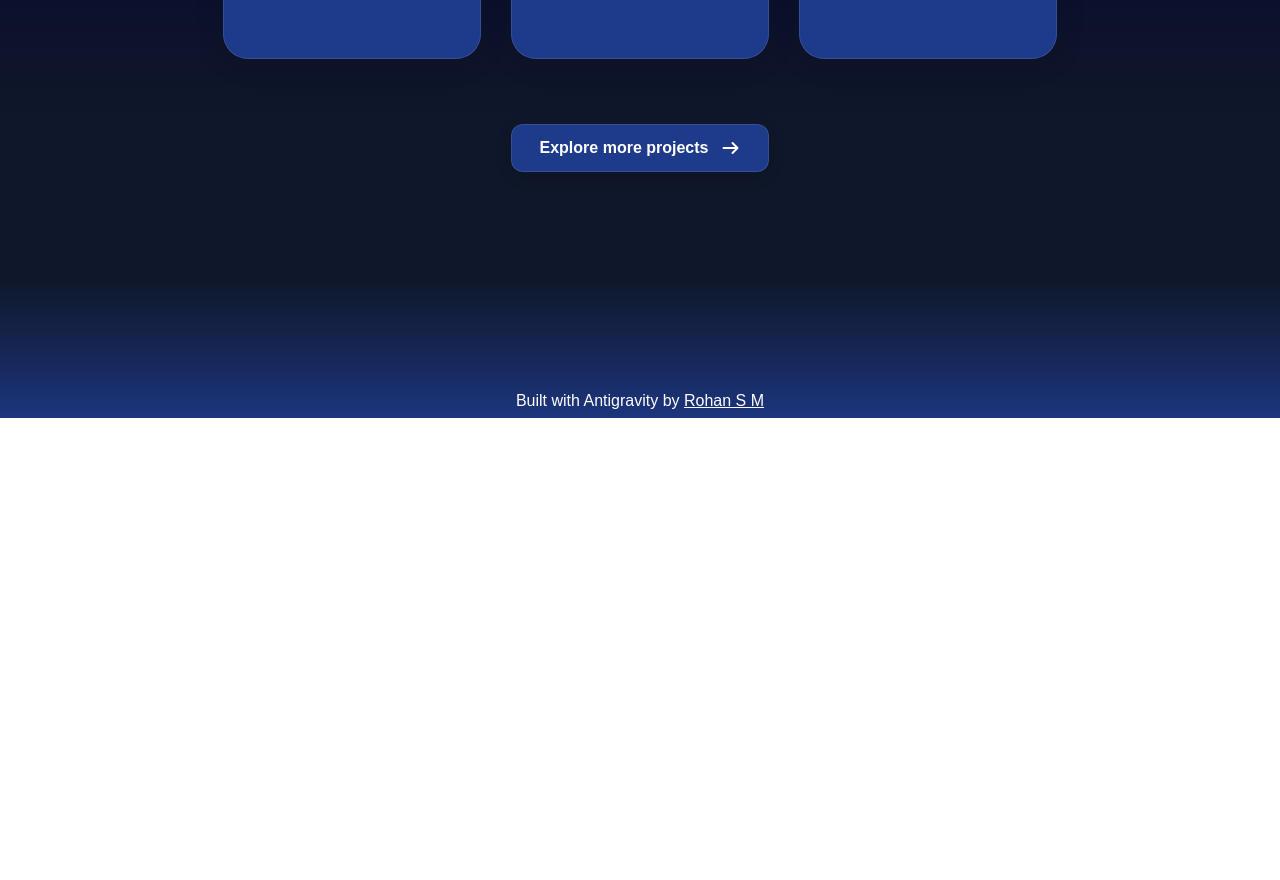
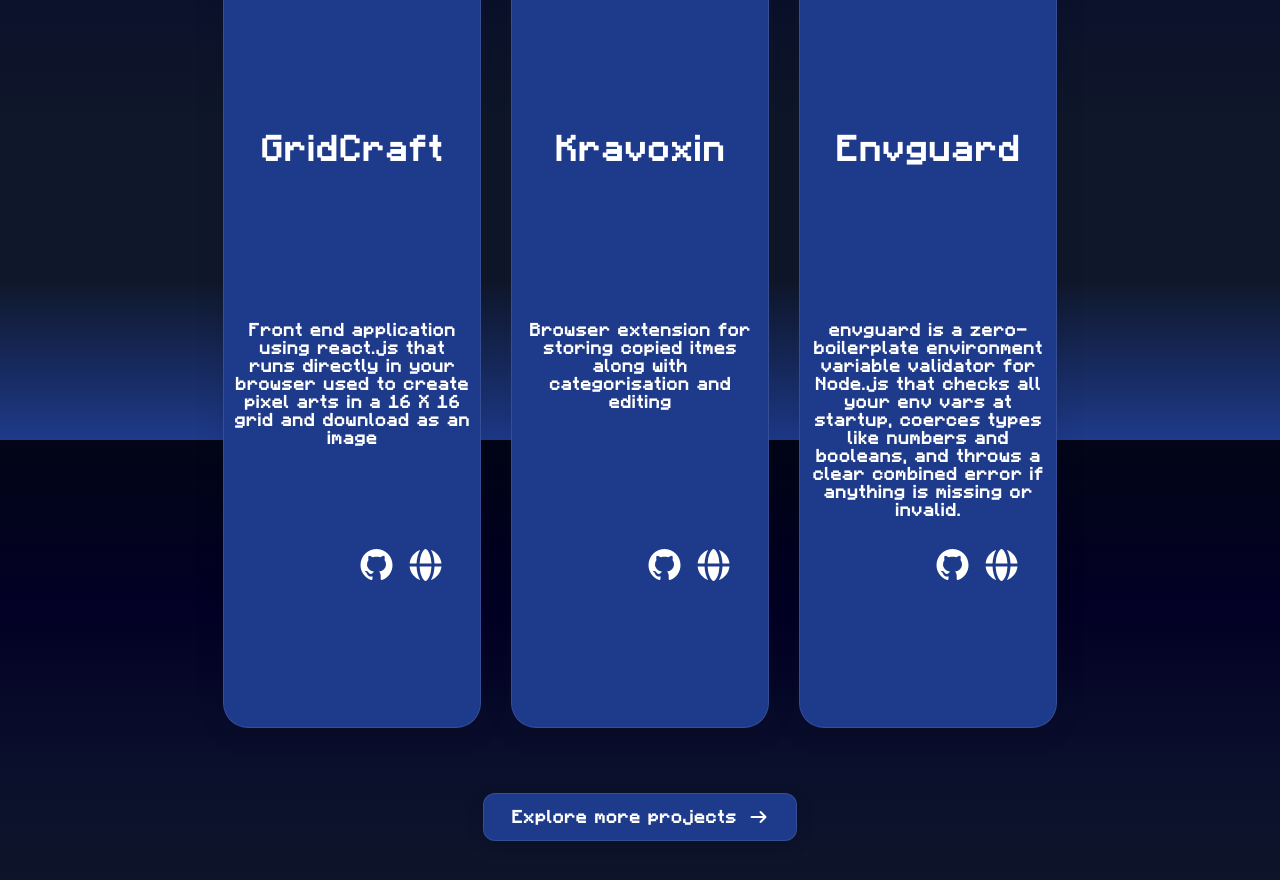
Before and after one commit to Rohan-Shridhar/portfolio, a React (Vite) app: page / in a window 1280 px wide. Shown: the part 4360-5240 px from the top of the page. Before the commit the page ends 4778 px from the top, so only its background shows below. Built offline with nearby package versions, Linux system fonts and the light colour scheme.

Commit message:
Add Minecraft font and update CSS for font usage

```diff
--- a/src/index.css
+++ b/src/index.css
@@ -1,4 +1,5 @@
 :root {
+  --font-family: 'Minecraft', sans-serif;
   --bg: linear-gradient(180deg,
       #020617,
       #020024,
@@ -18,6 +19,12 @@
   --text-mini: 2vh;
   --title: 8vh;
   --width: 170px;
+}
+
+@font-face {
+  font-family: 'Minecraft';
+  src: url("/fonts/Minecraft.woff2") format("woff2");
+  font-display: swap;
 }
 
 /*
@@ -84,6 +91,7 @@
 
 html {
   scroll-behavior: smooth;
+  font-family: var(--font-family);
 }
 
 .back-to-top {
@@ -125,13 +133,21 @@ html {
   stroke-linejoin: round;
 }
 
+body,
+button,
+input,
+textarea,
+select,
+option {
+  font-family: var(--font-family);
+}
+
 body {
   background: var(--bg);
   justify-content: center;
   background-repeat: no-repeat;
   background-attachment: fixed;
   background-position: center;
-  font-family: "Delius", sans-serif;
   color: var(--text-color);
 }
 
```
Also changed, not shown: public/fonts/Minecraft.woff2 (added).
